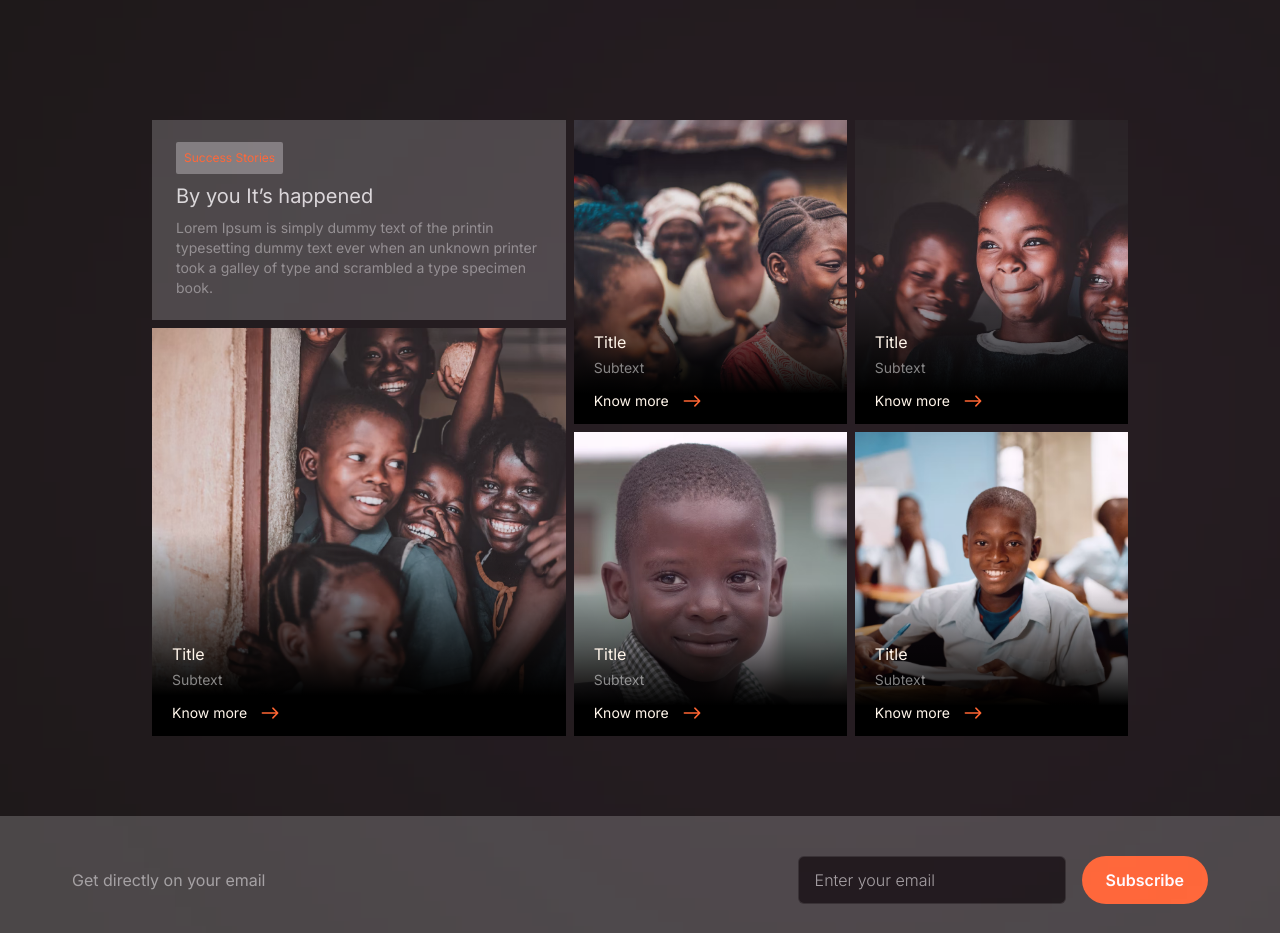
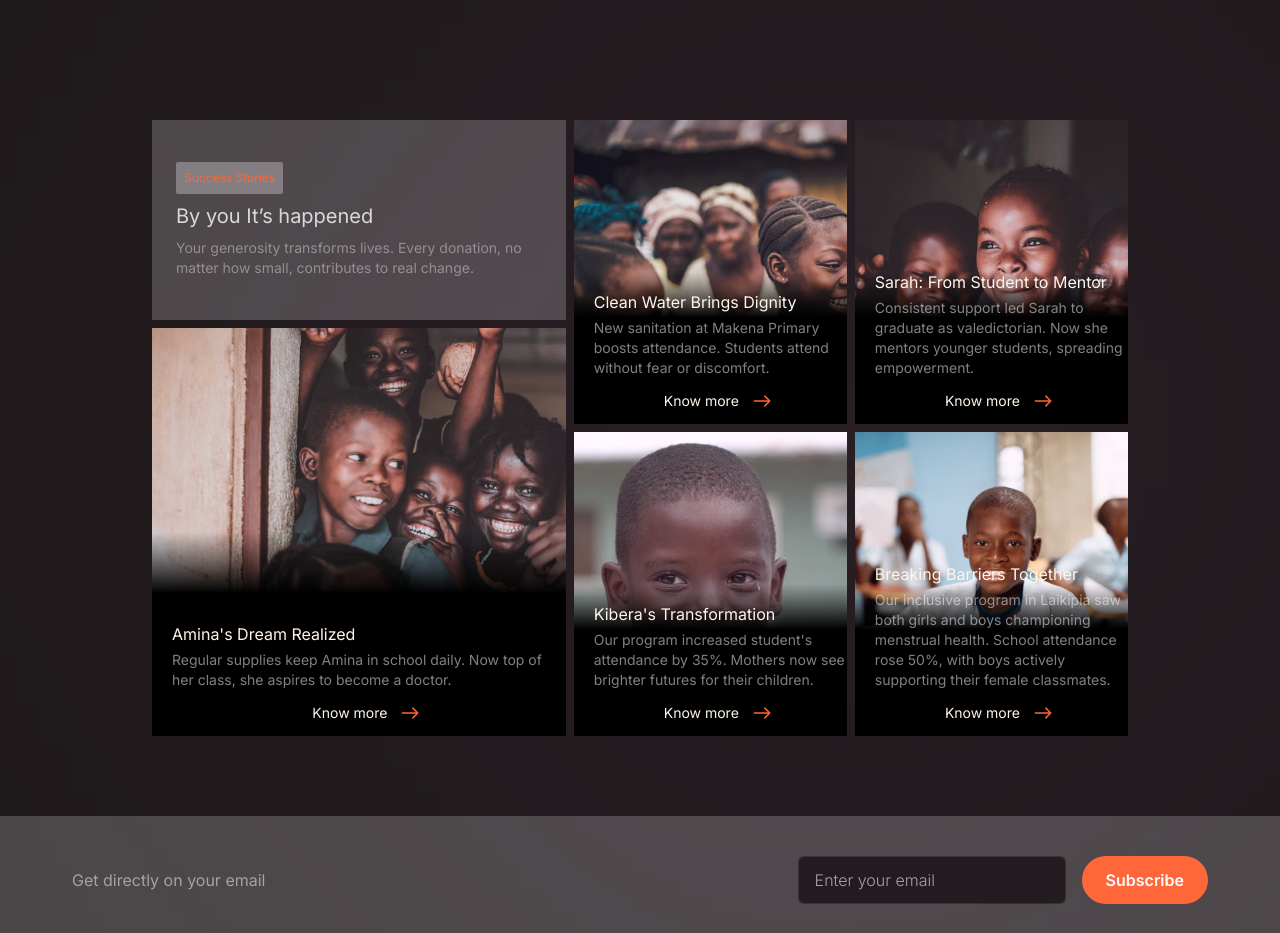
Before and after one commit to smigthereason/Kindr, a React (Vite) app in the folder frontend/: page / in a window 1280 px wide. Shown: the part 1580-2513 px from the top of the page. Built offline with nearby package versions, Linux system fonts and the light colour scheme; a web font is replaced by a local one.

Commit message:
added text homepage

```diff
--- a/frontend/src/components/Home/Stories.tsx
+++ b/frontend/src/components/Home/Stories.tsx
@@ -10,15 +10,14 @@ const Stories = () => {
           </h3>
           <p className="text-white/80 text-xl">By you It’s happened</p>
           <p className="text-white/40 text-sm">
-            Lorem Ipsum is simply dummy text of the printin typesetting dummy
-            text ever when an unknown printer took a galley of type and
-            scrambled a type specimen book.{" "}
+          Your generosity transforms lives. Every donation, no matter how small, contributes to real change. {" "}
           </p>
         </div>
         <div className="bg-white/20 xl:col-span-3 xl:row-span-4 relative bg-story1 bg-cover mask-image">
           <div className="absolute bottom-2 left-5 z-10 z-10">
-            <h1 className=" leading-loose">Title</h1>
-            <p className="text-sm text-white/50 mb-2">Subtext</p>
+            <h1 className=" leading-loose">Amina's Dream Realized
+            </h1>
+            <p className="text-sm text-white/50 mb-2">Regular supplies keep Amina in school daily. Now top of her class, she aspires to become a doctor.</p>
 
             <p className="flex flex-row items-center justify-center gap-2 text-sm">
               Know more{" "}
@@ -28,8 +27,9 @@ const Stories = () => {
         </div>
         <div className="bg-white/20 xl:col-span-2 xl:row-span-3 relative bg-story2 bg-cover mask-image">
           <div className="absolute bottom-2 left-5 z-10">
-            <h1 className=" leading-loose">Title</h1>
-            <p className="text-sm text-white/50 mb-2">Subtext</p>
+            <h1 className=" leading-loose">Clean Water Brings Dignity
+            </h1>
+            <p className="text-sm text-white/50 mb-2">New sanitation at Makena Primary boosts attendance. Students attend without fear or discomfort.</p>
 
             <p className="flex flex-row items-center justify-center gap-2 text-sm">
               Know more{" "}
@@ -39,8 +39,8 @@ const Stories = () => {
         </div>
         <div className="bg-white/20 xl:col-span-2 xl:row-span-3 relative bg-story3 bg-cover mask-image bg-right-top bg-no-repeat">
           <div className="absolute bottom-2 left-5 z-10">
-            <h1 className=" leading-loose">Title</h1>
-            <p className="text-sm text-white/50 mb-2">Subtext</p>
+            <h1 className=" leading-loose">Kibera's Transformation</h1>
+            <p className="text-sm text-white/50 mb-2">Our program increased student's attendance by 35%. Mothers now see brighter futures for their children.</p>
 
             <p className="flex flex-row items-center justify-center gap-2 text-sm">
               Know more{" "}
@@ -50,8 +50,8 @@ const Stories = () => {
         </div>
         <div className="bg-white/20 xl:col-span-2 xl:row-span-3 relative bg-story4 bg-cover mask-image">
           <div className="absolute bottom-2 left-5 z-10">
-            <h1 className=" leading-loose">Title</h1>
-            <p className="text-sm text-white/50 mb-2">Subtext</p>
+            <h1 className=" leading-loose">Sarah: From Student to Mentor</h1>
+            <p className="text-sm text-white/50 mb-2">Consistent support led Sarah to graduate as valedictorian. Now she mentors younger students, spreading empowerment.</p>
 
             <p className="flex flex-row items-center justify-center gap-2 text-sm">
               Know more{" "}
@@ -61,8 +61,8 @@ const Stories = () => {
         </div>
         <div className="bg-white/20 xl:col-span-2 xl:row-span-3 relative bg-story5 bg-cover mask-image">
           <div className="absolute bottom-2 left-5 z-10">
-            <h1 className=" leading-loose">Title</h1>
-            <p className="text-sm text-white/50 mb-2">Subtext</p>
+            <h1 className=" leading-loose">Breaking Barriers Together</h1>
+            <p className="text-sm text-white/50 mb-2">Our inclusive program in Laikipia saw both girls and boys championing menstrual health. School attendance rose 50%, with boys actively supporting their female classmates.</p>
 
             <p className="flex flex-row items-center justify-center gap-2 text-sm">
               Know more{" "}
--- a/frontend/src/index.css
+++ b/frontend/src/index.css
@@ -34,7 +34,7 @@
     left: 0;
     width: 100%;
     height: 50%;
-    background: linear-gradient(to top, black 20%, transparent 100%);
+    background: linear-gradient(to top, black 70%, transparent 100%);
     z-index: 1;
   }
 
```
